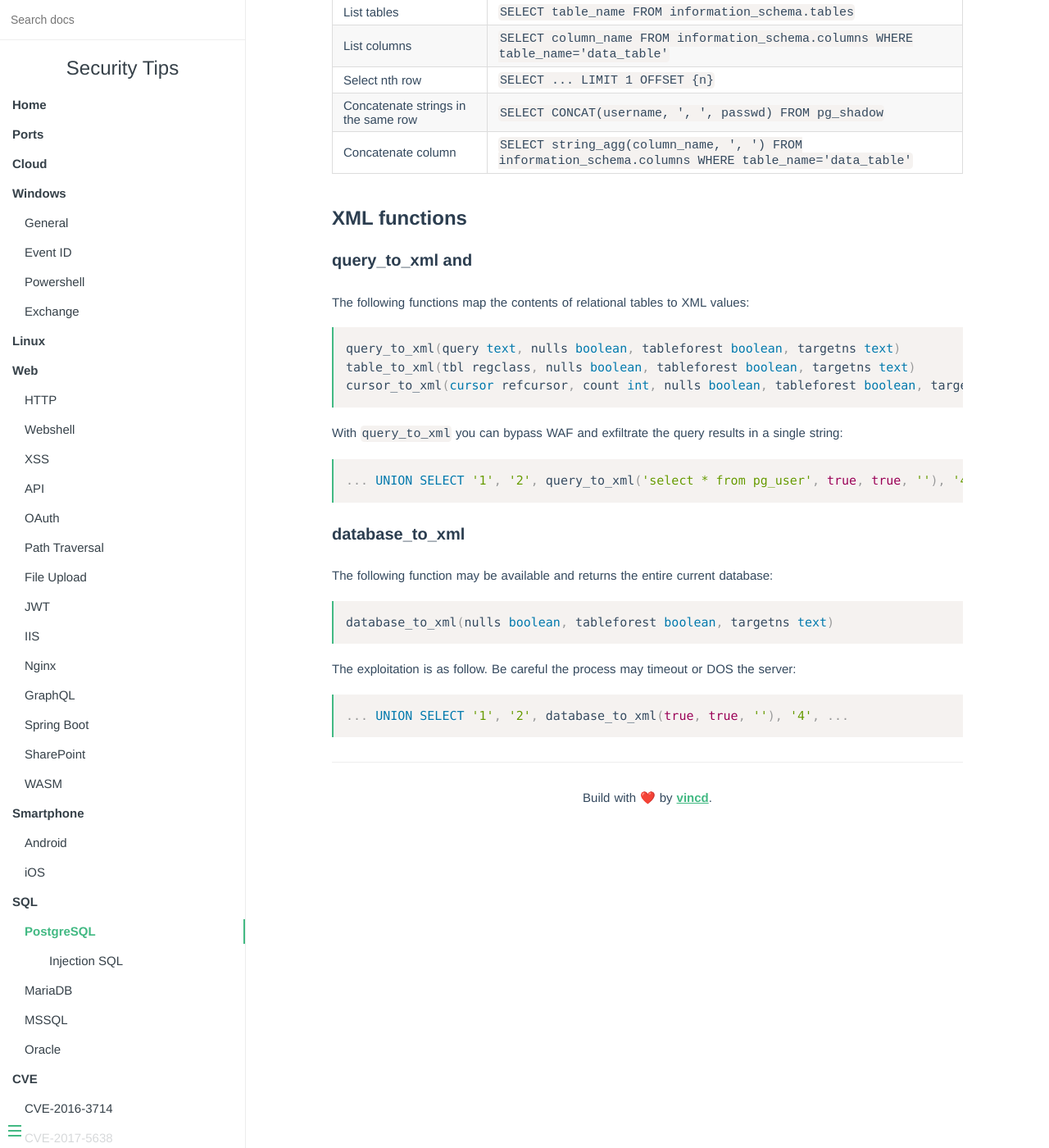
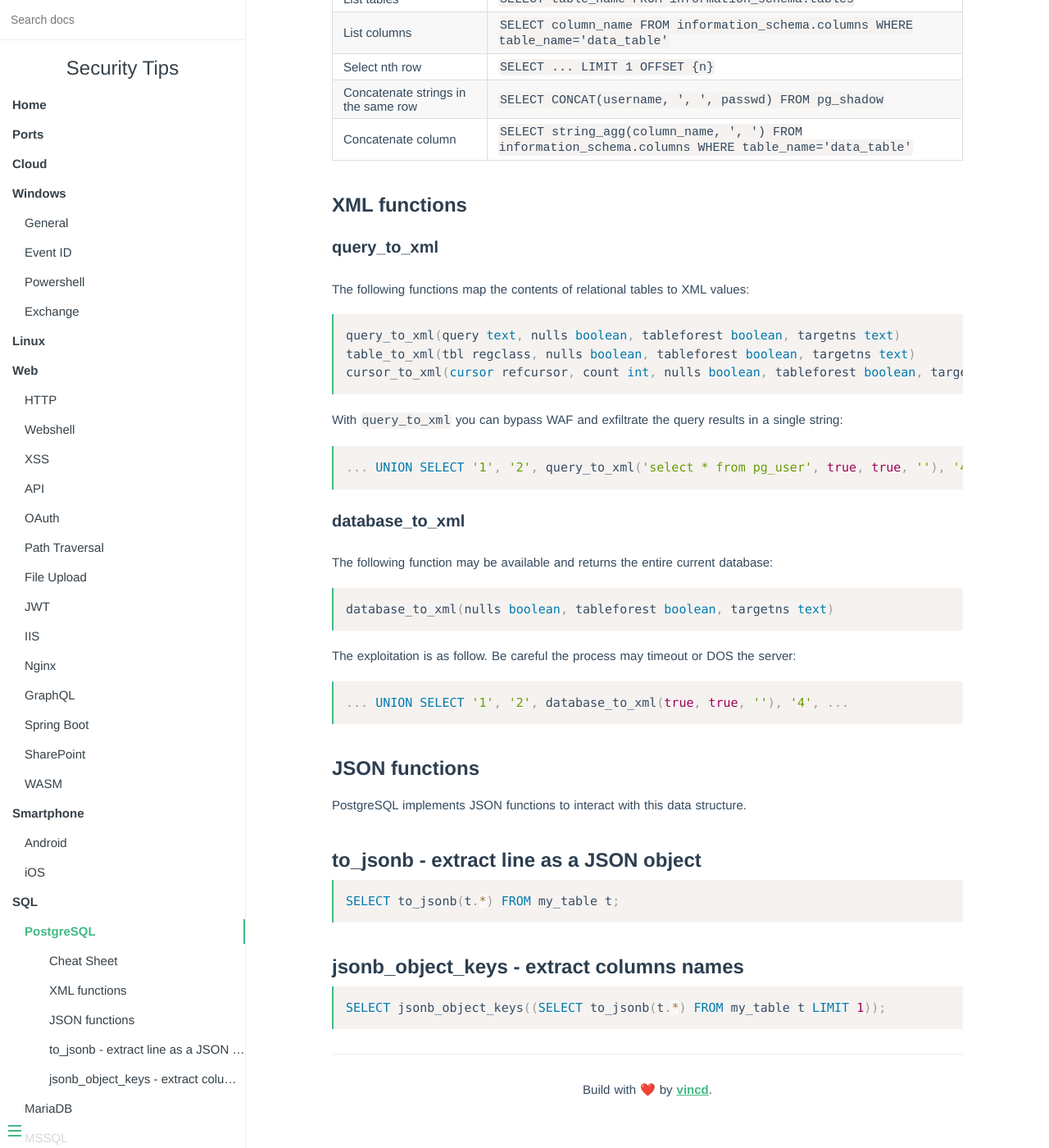
Before and after one commit to vincd/security-tips, an MkDocs documentation site: the page built from docs/postgresql.md, in a window 1280 px wide and 1400 px high, scrolled down 589 px. Shown: the whole window at 82% size. Built offline with MkDocs 1.6.1, drawn with Linux system fonts in a browser that asks for light colours; some of the changed text lies outside the part shown.

Commit message:
Edit postrgresql to add JSON functions

````diff
--- a/docs/postgresql.md
+++ b/docs/postgresql.md
@@ -1,12 +1,21 @@
-# PostgreSQL
-
+---
+title: "PostgreSQL"
+description: "PostgreSQL commands to extract data while exploiting SQL injection"
+date: 08/09/2020
+categories:
+ - SQL
+tags:
+ - postgresql
+ - sql
+ - sql-injection
+---
 
 
 ## Injection SQL
 
 ### Cheat Sheet
 
-Here is some userfull commands to deal with SQL injection:
+Here is some useful commands to deal with SQL injection:
 
 | Detail                              | SQL command                                                                                          |
 |:------------------------------------|:-----------------------------------------------------------------------------------------------------|
@@ -26,7 +35,7 @@ Here is some userfull commands to deal with SQL injection:
 
 ### XML functions
 
-#### query_to_xml and
+#### query_to_xml
 
 The following functions map the contents of relational tables to XML values:
 
@@ -58,3 +67,21 @@ server:
 ```sql
 ... UNION SELECT '1', '2', database_to_xml(true, true, ''), '4', ...
 ```
+
+
+### JSON functions
+
+PostgreSQL implements JSON functions to interact with this data structure.
+
+
+### to_jsonb - extract line as a JSON object
+
+```sql
+SELECT to_jsonb(t.*) FROM my_table t;
+```
+
+### jsonb_object_keys - extract columns names
+
+```sql
+SELECT jsonb_object_keys((SELECT to_jsonb(t.*) FROM my_table t LIMIT 1));
+```
````
